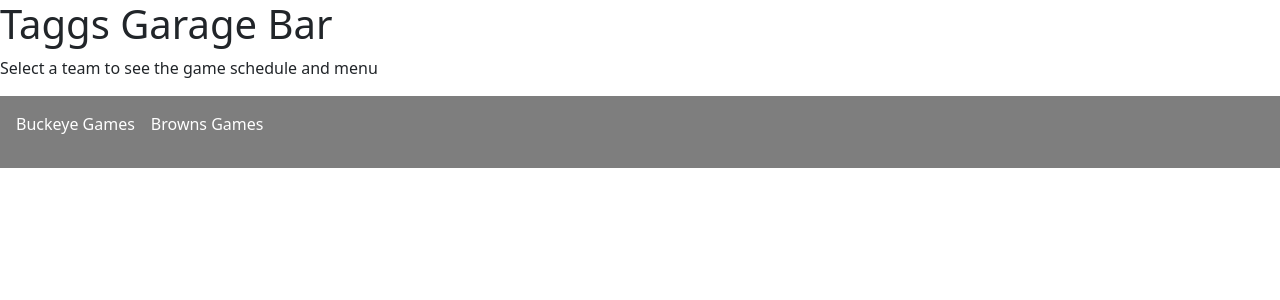
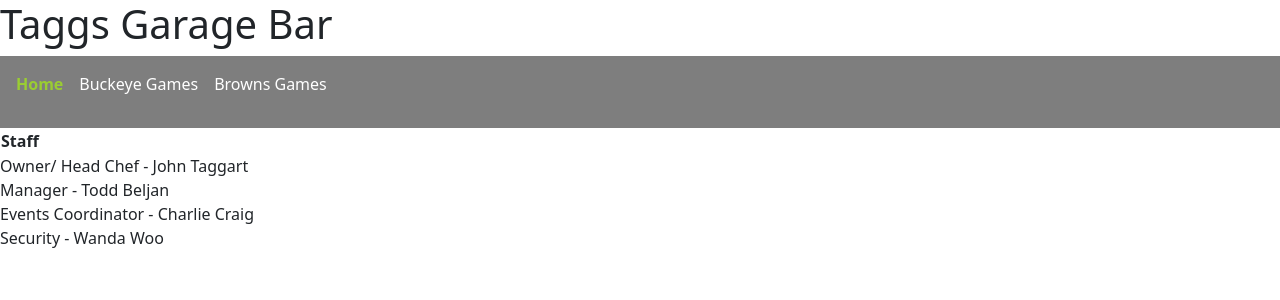
Before and after one commit to ataggs1/football-party, an Angular app: page /home in a window 1280 px wide. Before the commit this address led to /. Shown: the top 300 px of the page. Built offline with nearby package versions, Linux system fonts and the light colour scheme.

Commit message:
added home page

```diff
--- a/src/app/app.component.html
+++ b/src/app/app.component.html
@@ -1,8 +1,9 @@
 
 <h1>Taggs Garage Bar</h1>
-<p>Select a team to see the game schedule and menu</p>
+
 <nav>
     <ul>
+      <li><a routerLink="/home" routerLinkActive="active"ariaCurrentWhenActive="page">Home</a></li>
       <li><a routerLink="/college-games" routerLinkActive="active"ariaCurrentWhenActive="page">Buckeye Games</a></li>
       <li><a routerLink="/professional-games" routerLinkActive="active"ariaCurrentWhenActive="page">Browns Games</a></li>
      </ul>
--- a/src/app/app.routes.ts
+++ b/src/app/app.routes.ts
@@ -1,11 +1,12 @@
 import { Routes } from '@angular/router';
 import { ProfessionalGamesComponent } from './professional-games/professional-games.component';
 import { CollegeGamesComponent } from './college-games/college-games.component';
+import { HomeComponent } from './home/home.component';
 
 
 export const routes: Routes = [
-
+  {path: 'home', component: HomeComponent},
   { path: 'professional-games', component: ProfessionalGamesComponent },
   { path: 'college-games', component: CollegeGamesComponent },
-  { path: '', redirectTo: '/professional-games', pathMatch: 'full' } // Default route
+  { path: '', redirectTo: '/home', pathMatch: 'full' } // Default route
 ];
--- a/src/app/college-games/college-games.component.ts
+++ b/src/app/college-games/college-games.component.ts
@@ -10,7 +10,7 @@ import { Component } from "@angular/core";
 })
 export class CollegeGamesComponent {
   games = [
-    { date: '08/31/2024 3:30', opponent: 'Akron' },
+    { date: '08/31/2024 3:30', opponent: 'Akron', outcome: 'W 52-6' },
     { date: '09/07/2024 7:30', opponent: 'Western Michigan' },
     { date: '09/21/2024 TBA', opponent: 'Marshall' },
     { date: '09/28/2024 TBA', opponent: '@ Michigan State' },
--- /dev/null
+++ b/src/app/home/home.component.html
@@ -0,0 +1,11 @@
+
+        <div class="schedule-container-fluid" >
+            <table class="table table-striped">
+                <th>Staff</th>
+                <tr>Owner/ Head Chef - John Taggart</tr>
+                <tr>Manager - Todd Beljan</tr>
+                <tr>Events Coordinator - Charlie Craig</tr>
+                <tr>Security - Wanda Woo</tr>
+
+          </table>
+          </div>
```
Also changed, not shown: src/app/home/home.component.ts (added, +12 -0 lines), src/app/home/home.component.css (added), src/assets/cle.jpg (deleted), 2 other files (tests, documents, lock files or other folders).
